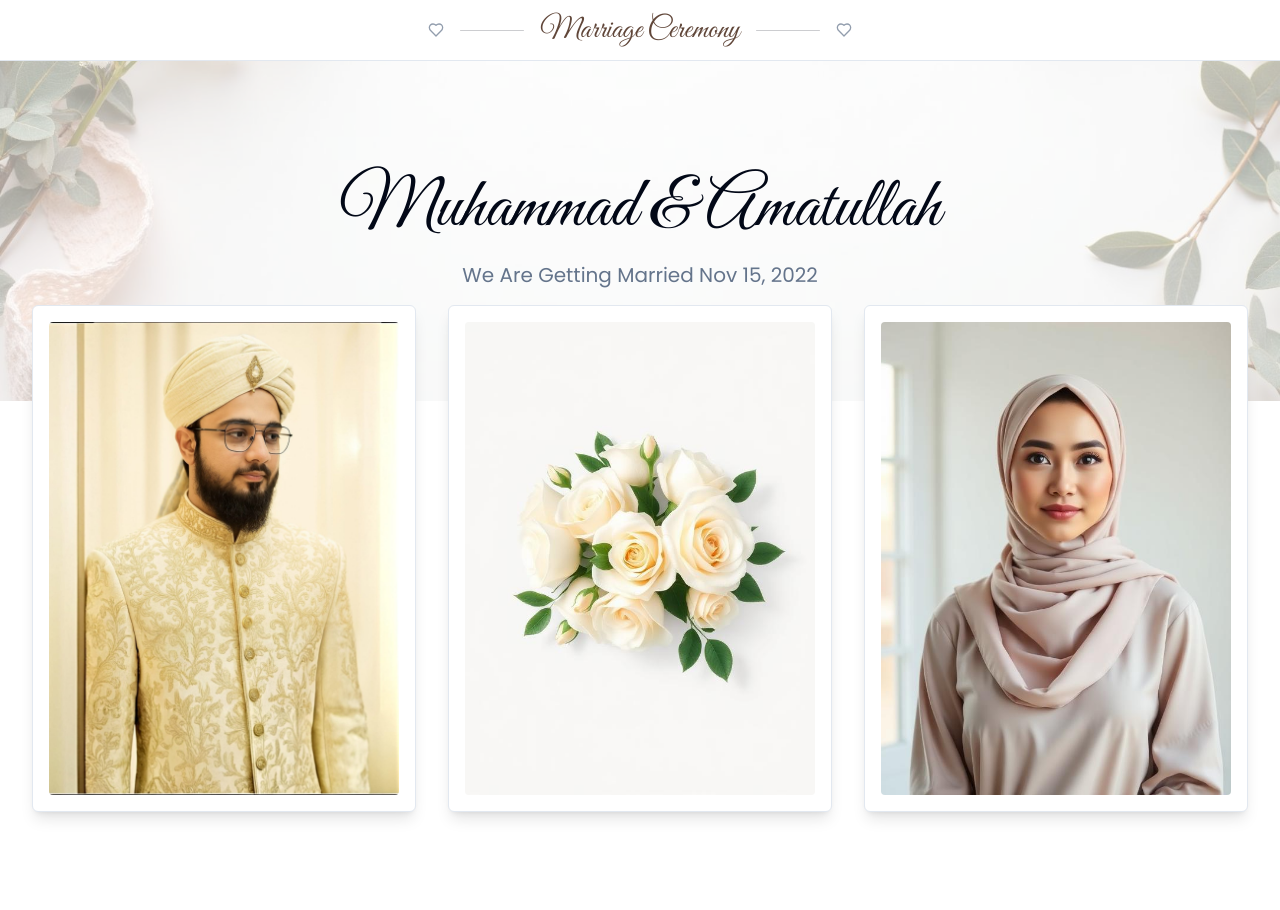
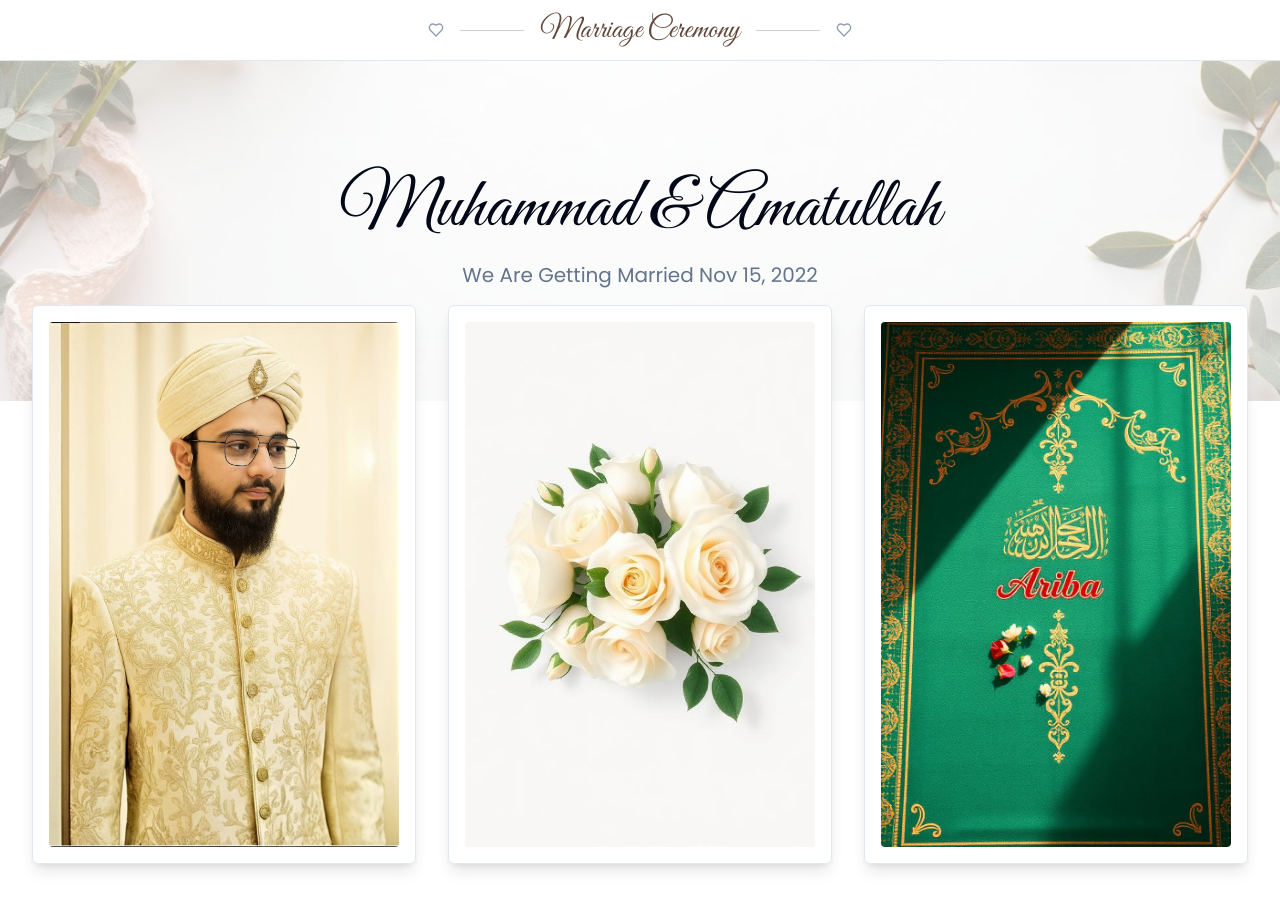
Before and after one commit to syedtalha88/love-pixel-perfect-page, a React (Vite) app: page / in a window 1280 px wide. Shown: the top 910 px of the page. Built offline with nearby package versions, Linux system fonts and the light colour scheme.

Commit message:
Replace bride image
Replace the second framed image with a prayer mat featuring "Ariba" and floral designs.

```diff
--- a/src/pages/Index.tsx
+++ b/src/pages/Index.tsx
@@ -1,8 +1,8 @@
 import { Heart } from "lucide-react";
 import heroBg from "@/assets/hero-floral-bg.jpg";
 import groom from "@/assets/groom-portrait.jpg";
-import bride from "@/assets/bride-portrait.jpg";
 import bouquet from "@/assets/bouquet.jpg";
+import prayerMat from "@/assets/prayer-mat-ariba.jpg";
 
 const Nav = () => (
   <header className="sticky top-0 z-40 border-b bg-background/30 backdrop-blur-md supports-[backdrop-filter]:bg-background/30">
@@ -68,7 +68,7 @@ const Index = () => {
           <div className="grid grid-cols-1 md:grid-cols-3 gap-6 md:gap-8">
             <Framed src="/lovable-uploads/e35634f9-05a8-45c1-b5eb-179f3943e0eb.png" alt="Groom portrait in cream sherwani with turban" />
             <Framed src={bouquet} alt="White roses and blush buds bouquet" />
-            <Framed src={bride} alt="Bride portrait in beige hijab" />
+            <Framed src={prayerMat} alt="Beautiful prayer mat with 'Ariba' written on it and flowers" />
           </div>
         </section>
 
```
Also changed, not shown: src/assets/prayer-mat-ariba.jpg (added).
